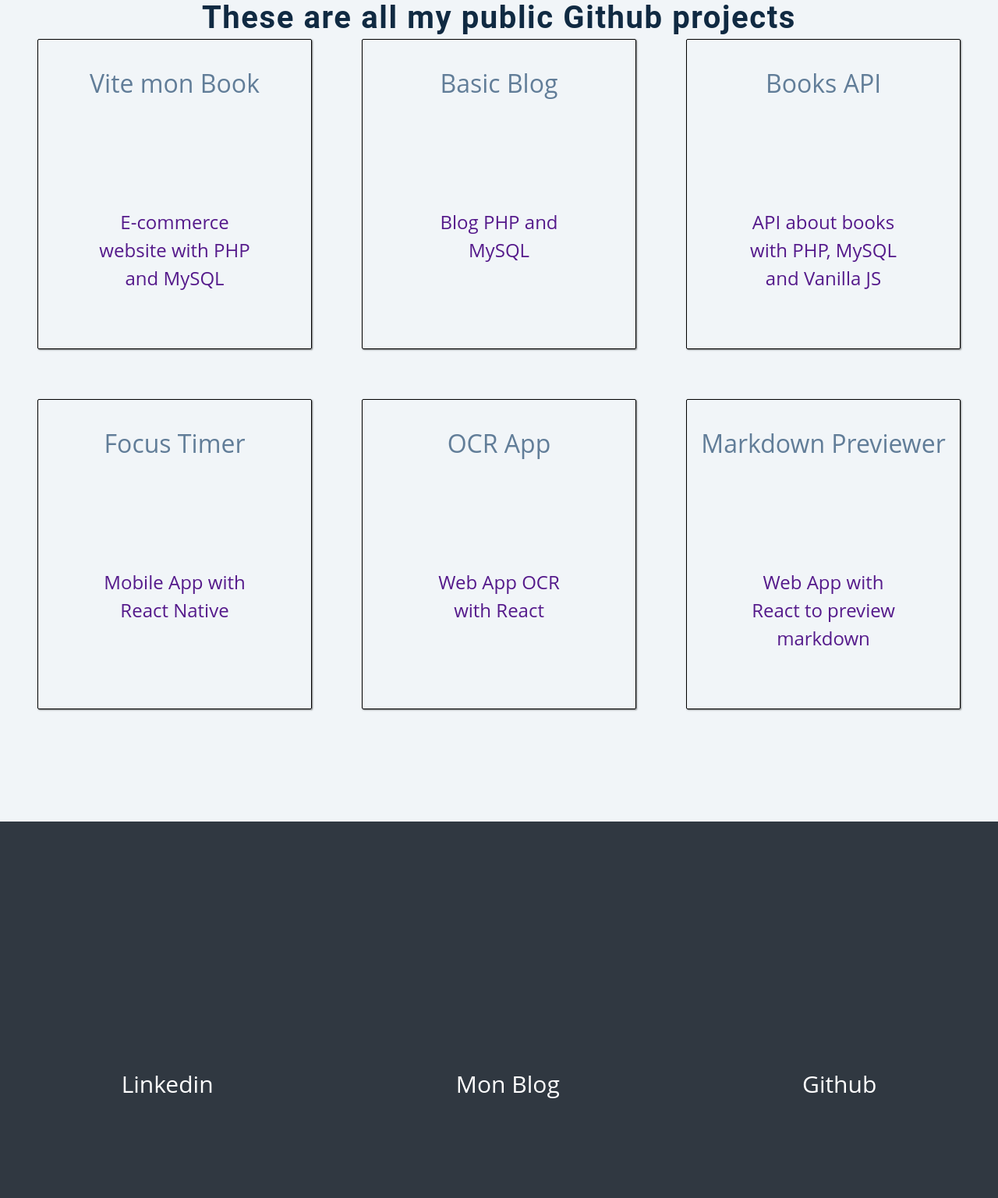
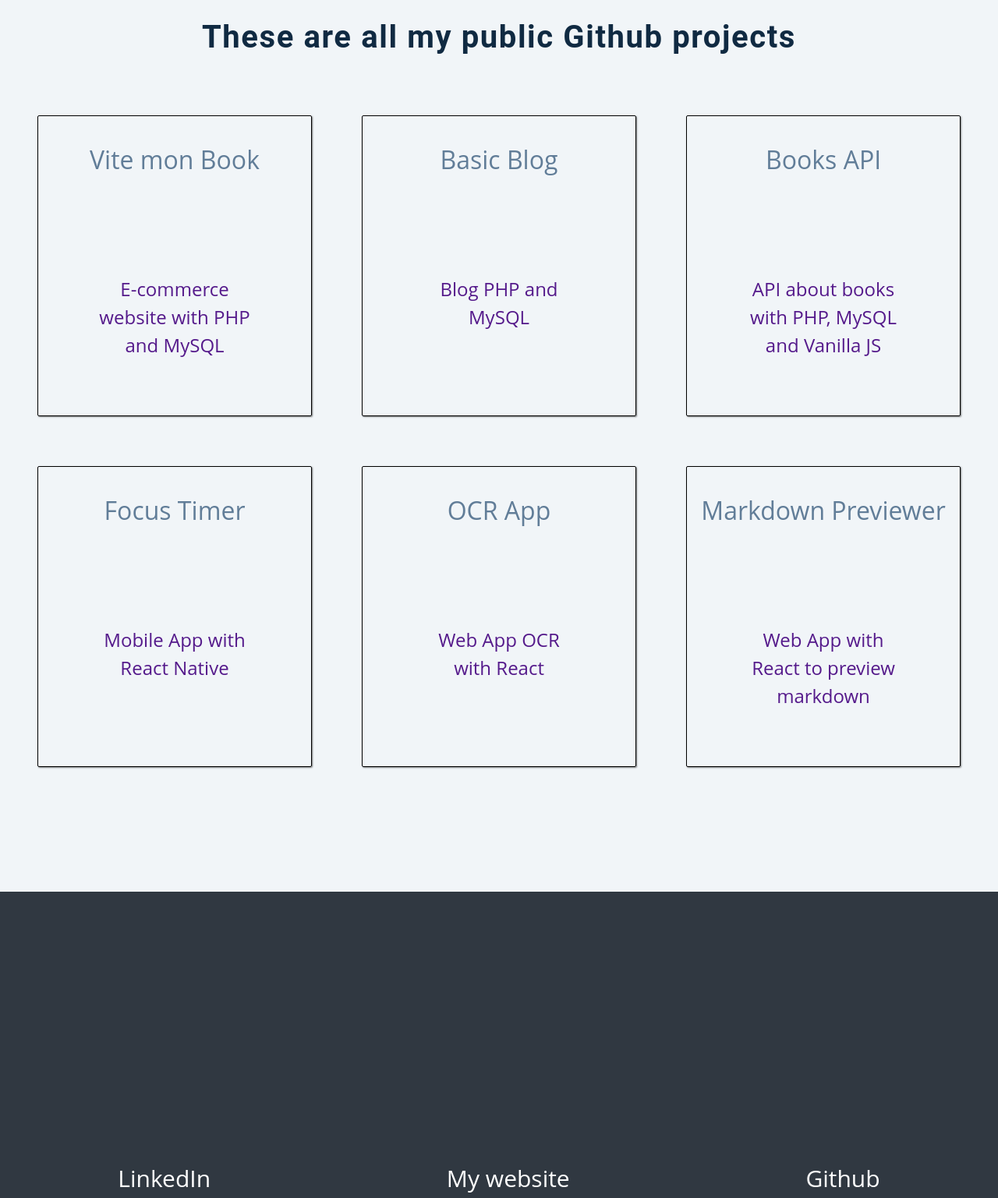
Before and after one commit to UltraViolet33/github-portfolio, a plain HTML site: page index.html in a window 1280 px wide. Shown: the part 852-2389 px from the top of the page at 78% size. Drawn offline with Linux system fonts and the light colour scheme.

Commit message:
modif responsive

```diff
--- a/index.html
+++ b/index.html
@@ -32,48 +32,57 @@
       </ul>
     </div>
   </nav>
-
   <main>
     <section id="about">
       <h1>Ulysse Valdenaire</h1>
       <h3>Developer</h3>
     </section>
-
     <section id="projects">
       <h2 id="projects-title">These are all my public Github projects</h2>
       <div class="projects-grid">
-        <a href="" target="_blank" class="project project-tile">
+        <a href="" target="_blank" class="project">
           <p class="project-title">Vite mon Book</p>
-          <div class="project-image">E-commerce website with PHP and MySQL</div>
+          <div class="project-desc">
+            E-commerce website with PHP and MySQL
+          </div>
         </a>
-        <a href="" target="_blank" class="project project-tile">
+        <a href="" target="_blank" class="project">
           <p class="project-title">Basic Blog</p>
-          <div class="project-image">Blog PHP and MySQL</div>
+          <div class="project-desc">Blog PHP and MySQL</div>
         </a>
-        <a href="" target="_blank" class="project project-tile">
+        <a href="" target="_blank" class="project">
           <p class="project-title">Books API</p>
-          <div class="project-image">API about books with PHP, MySQL and Vanilla JS</div>
+          <div class="project-desc">
+            API about books with PHP, MySQL and Vanilla JS
+          </div>
         </a>
-        <a href="" target="_blank" class="project project-tile">
+        <a href="" target="_blank" class="project">
           <p class="project-title">Focus Timer</p>
-          <div class="project-image">Mobile App with React Native</div>
+          <div class="project-desc">Mobile App with React Native</div>
         </a>
-        <a href="" target="_blank" class="project project-tile">
+        <a href="" target="_blank" class="project">
           <p class="project-title">OCR App</p>
-          <div class="project-image">Web App OCR with React</div>
+          <div class="project-desc">Web App OCR with React</div>
         </a>
-        <a href="" target="_blank" class="project project-tile">
+        <a href="" target="_blank" class="project">
           <p class="project-title">Markdown Previewer</p>
-          <div class="project-image">Web App with React to preview markdown</div>
+          <div class="project-desc">
+            Web App with React to preview markdown
+          </div>
         </a>
       </div>
     </section>
   </main>
   <section id="contact">
     <ul id="profil-list">
-      <li><a href="https://www.linkedin.com/in/ulysse-valdenaire-6667bb208/" class="profil-link">Linkedin</a></li>
-      <li><a href="" class="profil-link">Mon Blog</a></li>
-      <li><a href="https://github.com/UltraViolet33" target="_blank" class="profil-link">Github</a></li>
+      <li>
+        <a href="https://www.linkedin.com/in/ulysse-valdenaire-6667bb208/" target="_blank"
+          class="profil-link">LinkedIn</a>
+      </li>
+      <li><a href="" class="profil-link">My website</a></li>
+      <li>
+        <a href="https://github.com/UltraViolet33" target="_blank" class="profil-link">Github</a>
+      </li>
     </ul>
     <footer>
       <p>Ulysse Valdenaire</p>
--- a/style.css
+++ b/style.css
@@ -1,7 +1,5 @@
 :root {
   /* dark shades of primary color*/
-  /* --clr-primary-1: hsl(205, 86%, 17%);
-  --clr-primary-2: hsl(205, 77%, 27%); */
   --clr-primary-3: hsl(205, 72%, 37%);
   --clr-primary-4: hsl(205, 63%, 48%);
   /* primary/main color */
@@ -55,10 +53,24 @@ body {
   color: var(--clr-grey-1);
   line-height: 1.5;
   font-size: 0.875rem;
+  /* scrollbar-width: none;  */
 }
+
+/* body::-webkit-scrollbar {
+  display: none;
+} */
+
+html,
+body {
+  overflow-y: scroll;
+  scrollbar-width: none;
+}
+
 body::-webkit-scrollbar {
-  display: none; /* for Chrome, Safari, and Opera */
+  width: 0;
+  height: 0;
 }
+
 ul {
   list-style-type: none;
 }
@@ -72,9 +84,7 @@ h2,
 h3,
 h4 {
   letter-spacing: var(--spacing);
-  /* text-transform: capitalize; */
   line-height: 1.25;
-  /* margin-bottom: 0.75rem; */
   font-family: var(--ff-primary);
 }
 
@@ -87,13 +97,13 @@ h2 {
   font-size: 2rem;
 }
 
-h3 {
+/* h3 {
   font-size: 1.25rem;
-}
+} */
 
-h4 {
+/* h4 {
   font-size: 0.875rem;
-}
+} */
 
 p {
   margin-bottom: 1.25rem;
@@ -109,13 +119,13 @@ p {
     font-size: 2.5rem;
   }
 
-  h3 {
+  /* h3 {
     font-size: 1.75rem;
   }
 
   h4 {
     font-size: 1rem;
-  }
+  } */
 
   body {
     font-size: 1rem;
@@ -129,38 +139,14 @@ p {
   }
 }
 
-/* section */
-.section {
-  padding: 5rem 0;
-}
 
-.section-center {
-  width: 90vw;
-  margin: 0 auto;
-  max-width: 1170px;
-}
-
-@media screen and (min-width: 992px) {
-  .section-center {
-    width: 95vw;
-  }
-}
-#about {
-  min-height: 100vh;
-  display: flex;
-  flex-direction: column;
-  justify-content: center;
-  align-items: center;
-  gap: 20px;
-  background-color: #303841;
-  color: #fff;
-}
 
 /*
-===============
-Navbar
-===============
+===========================================================================
+                                  NAVBAR
+===========================================================================
 */
+
 nav {
   background: var(--clr-white);
   box-shadow: var(--light-shadow);
@@ -249,33 +235,72 @@ nav {
   }
 }
 
-/* PROJECTS SECTION */
+/*
+===========================================================================
+                                  ABOUT SECTION
+===========================================================================
+*/
+
+#about {
+  min-height: 100vh;
+  display: flex;
+  flex-direction: column;
+  justify-content: center;
+  align-items: center;
+  gap: 20px;
+  background-color: #303841;
+  color: #fff;
+}
+
+
+/*
+===========================================================================
+                                  PROJECTS SECTION
+===========================================================================
+*/
+
 
 #projects {
-  padding: 3em;
-  /* width: calc(100% - 6.8rem); */
+  padding: 5em 3em;
 }
 
 #projects-title {
-  margin: 7px;
+  margin-bottom: 2em;
+  text-align: center;
 }
+
 .projects-grid {
   display: grid;
   grid-template-columns: repeat(auto-fit, minmax(320px, 1fr));
+
   grid-gap: 4rem;
   width: 100%;
   max-width: 1280px;
   margin: 5rem auto;
 }
 
-#projects h2 {
-  text-align: center;
+@media (max-width: 400px){
+  .projects-grid{
+    grid-template-columns: repeat(auto-fit, minmax(190px, 1fr));
+
+  }
 }
 
-.project-image {
-  height: calc(100% - 6.8rem);
+/* @media (max-width: 30.625em) {
+  .projects-section {
+    padding: 6rem 1rem;
+  }
+
+  .projects-grid {
+    grid-template-columns: 1fr;
+  }
+} */
+
+
+.project-desc {
+  /* height: calc(100% - 6.8rem);
   width: 100%;
-  object-fit: cover;
+  object-fit: cover; */
   padding: 3em;
   text-align: center;
   font-size: 1.5em;
@@ -287,9 +312,19 @@ nav {
 .project {
   border: 1px solid black;
   width: 100%;
+  background: var(--main-gray);
+  box-shadow: 1px 1px 2px rgba(0, 0, 0, 0.5);
+  border-radius: 2px;
 }
 
-.projects-section {
+.project-title {
+  text-align: center;
+  font-size: 2rem;
+  padding: 2rem 0.5rem;
+}
+
+
+/* .projects-section {
   text-align: center;
   padding: 5rem 2rem;
   background: var(--main-blue);
@@ -299,21 +334,17 @@ nav {
   max-width: 640px;
   margin: 0 auto 6rem auto;
   border-bottom: 0.2rem solid var(--main-white);
-}
+} */
 
-.project-title {
-  text-align: center;
-  font-size: 2rem;
-  padding: 2rem 0.5rem;
-}
 
-@media (max-width: 28.75em) {
+
+/* @media (max-width: 28.75em) {
   .projects-section-header {
     font-size: 4rem;
   }
-}
+} */
 
-.projects-grid {
+/* .projects-grid {
   display: grid;
   grid-template-columns: repeat(auto-fit, minmax(320px, 1fr));
   grid-gap: 4rem;
@@ -321,35 +352,31 @@ nav {
   max-width: 1280px;
   margin: 0 auto;
   margin-bottom: 6rem;
-}
+} */
 
-@media (max-width: 30.625em) {
-  .projects-section {
-    padding: 6rem 1rem;
-  }
 
-  .projects-grid {
-    grid-template-columns: 1fr;
-  }
-}
 
-.project {
-  background: var(--main-gray);
-  box-shadow: 1px 1px 2px rgba(0, 0, 0, 0.5);
-  border-radius: 2px;
-}
 
+/*
 .project-image {
   height: calc(100% - 6.8rem);
   width: 100%;
   object-fit: cover;
-}
+} */
 
-.project-title {
+/* .project-title {
   font-size: 2rem;
   padding: 2rem 0.5rem;
   margin-bottom: 1em;
-}
+} */
+
+
+/*
+===========================================================================
+                                  CONTACT SECTION
+===========================================================================
+*/
+
 
 #contact {
   display: flex;
@@ -357,12 +384,14 @@ nav {
   flex-direction: column;
   justify-content: space-between;
   height: 100vh;
+  background-color: #303841;
+  color: white;
 }
 
-#contact p {
+/* #contact p {
   font-size: 30px;
   margin-bottom: 30px;
-}
+} */
 
 #profil-list {
   margin: 20px 0;
@@ -373,32 +402,7 @@ nav {
   height: 100%;
 }
 
-#profil-list li {
-  margin: 10px 0;
-}
-
-ul li a {
-  text-decoration: none;
-  color: white;
-  font-size: 30px;
-}
-
-footer {
-  text-align: center;
-  height: 20vh;
-  display: flex;
-  align-items: center;
-  justify-content: center;
-  font-size: 35px;
-}
-
-#contact,
-footer {
-  background-color: #303841;
-  color: white;
-}
-
-@media screen and (min-width: 800px) {
+@media screen and (min-width: 550px) {
   #profil-list {
     margin-top: 20px;
     display: flex;
@@ -408,3 +412,36 @@ footer {
     list-style: none;
   }
 }
+
+
+#profil-list li {
+  margin: 10px 0;
+}
+
+#profil-list li a {
+  margin: 10px 0;
+  text-decoration: none;
+  color: white;
+  font-size: 30px;
+}
+
+/* ul li a {
+  text-decoration: none;
+  color: white;
+  font-size: 30px;
+} */
+
+footer {
+  text-align: center;
+  /* height: 20vh; */
+  display: flex;
+  align-items: center;
+  justify-content: center;
+  font-size: 30px;
+}
+
+/* #contact,
+footer {
+  background-color: #303841;
+  color: white;
+} */
```
